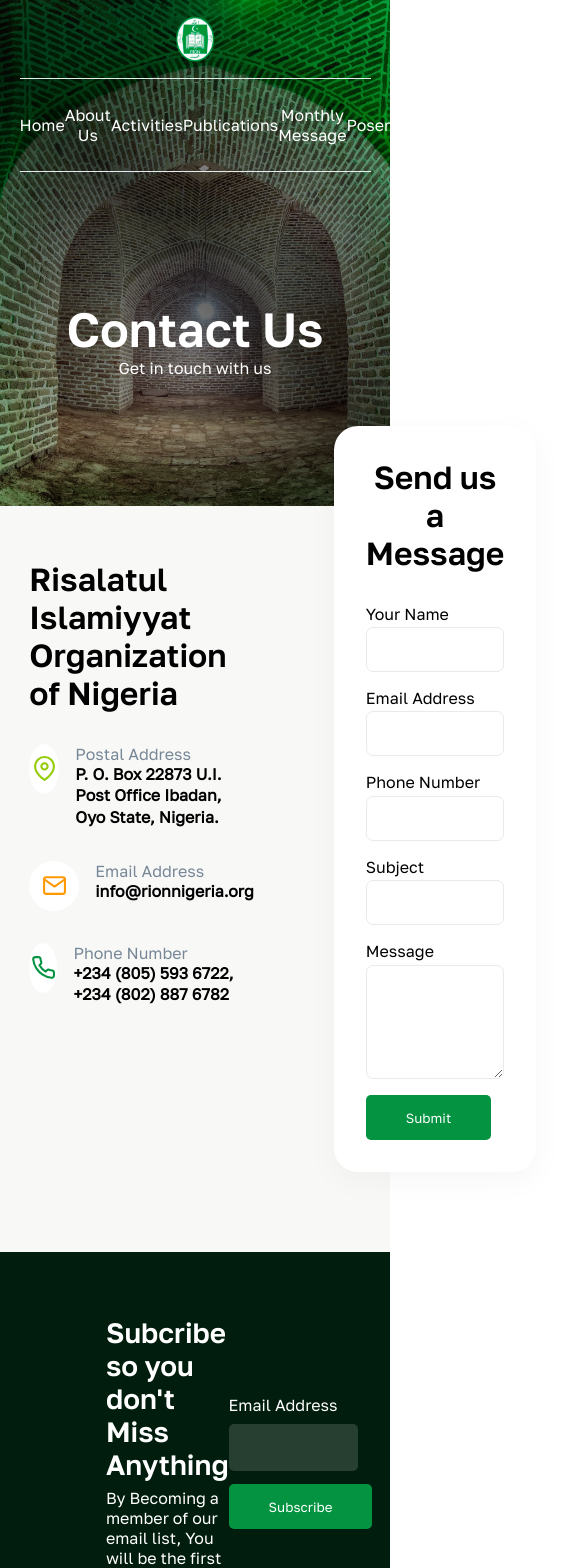
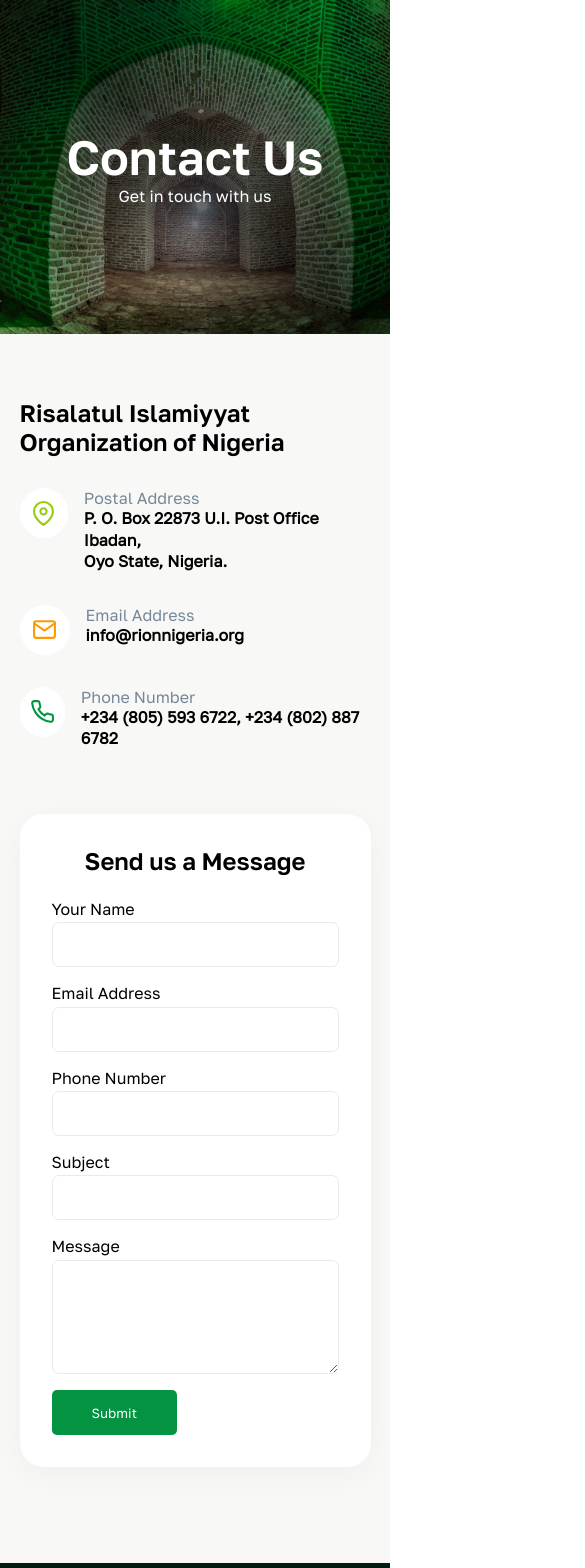
Before and after one commit to Qudusayo/rionnigeria, a Next.js app: page /contact in a window 390 px wide. Shown: the top 1568 px of the page, 585 px wide, since content can reach past the window. Built offline with nearby package versions, Linux system fonts and the light colour scheme.

Commit message:
fix: responsivenes

```diff
--- a/components/Footer/Footer.module.scss
+++ b/components/Footer/Footer.module.scss
@@ -30,18 +30,30 @@
       }
 
       &:nth-of-type(1) {
-        p{
+        p {
           width: 80%;
           margin-top: 2em;
           line-height: 1.25;
         }
       }
 
-      .FooterIcon{
+      .FooterIcon {
         margin: 0.75em;
 
-        &:nth-of-type(1){
+        &:nth-of-type(1) {
           margin-left: 0;
+        }
+      }
+    }
+
+    @media screen and (max-width: 768px) {
+      grid-template-columns: 1fr 1fr;
+      gap: 1em;
+
+      div {
+        &:nth-of-type(1) {
+          border: 1px solid red;
+          width: 100% !important;
         }
       }
     }
--- a/components/Navbar/Navbar.module.scss
+++ b/components/Navbar/Navbar.module.scss
@@ -72,4 +72,8 @@
       }
     }
   }
+
+  @media screen and (max-width: 768px) {
+    display: none; // Coming to fix
+  }
 }
--- a/components/Subscribe/Subscribe.module.scss
+++ b/components/Subscribe/Subscribe.module.scss
@@ -43,6 +43,27 @@
       font-family: $fontDemiBold;
     }
   }
+
+  @media screen and (max-width: 768px){
+    padding: 3em 0;
+
+    &Content{
+      flex-direction: column;
+      width: 90%;
+      max-width: 90%;
+    }
+
+    &Header{
+      h2{
+        font-size: 1.5em;
+      }
+    }
+
+    &Form{
+      width: 100%;
+      margin-top: 2em;
+    }
+  }
 }
 
 .Button {
--- a/styles/Contact.module.scss
+++ b/styles/Contact.module.scss
@@ -92,5 +92,28 @@
         }
       }
     }
+
+    @media screen and (max-width: 768px) {
+      flex-direction: column;
+      width: 90%;
+      top: 0;
+      gap: 0;
+      margin-bottom: 0;
+
+      &Info {
+        h2 {
+          font-size: 1.5em;
+        }
+      }
+
+      &Form {
+        display: block;
+        margin: 2em auto;
+
+        h2{
+          font-size: 1.5em;
+        }
+      }
+    }
   }
 }
```
